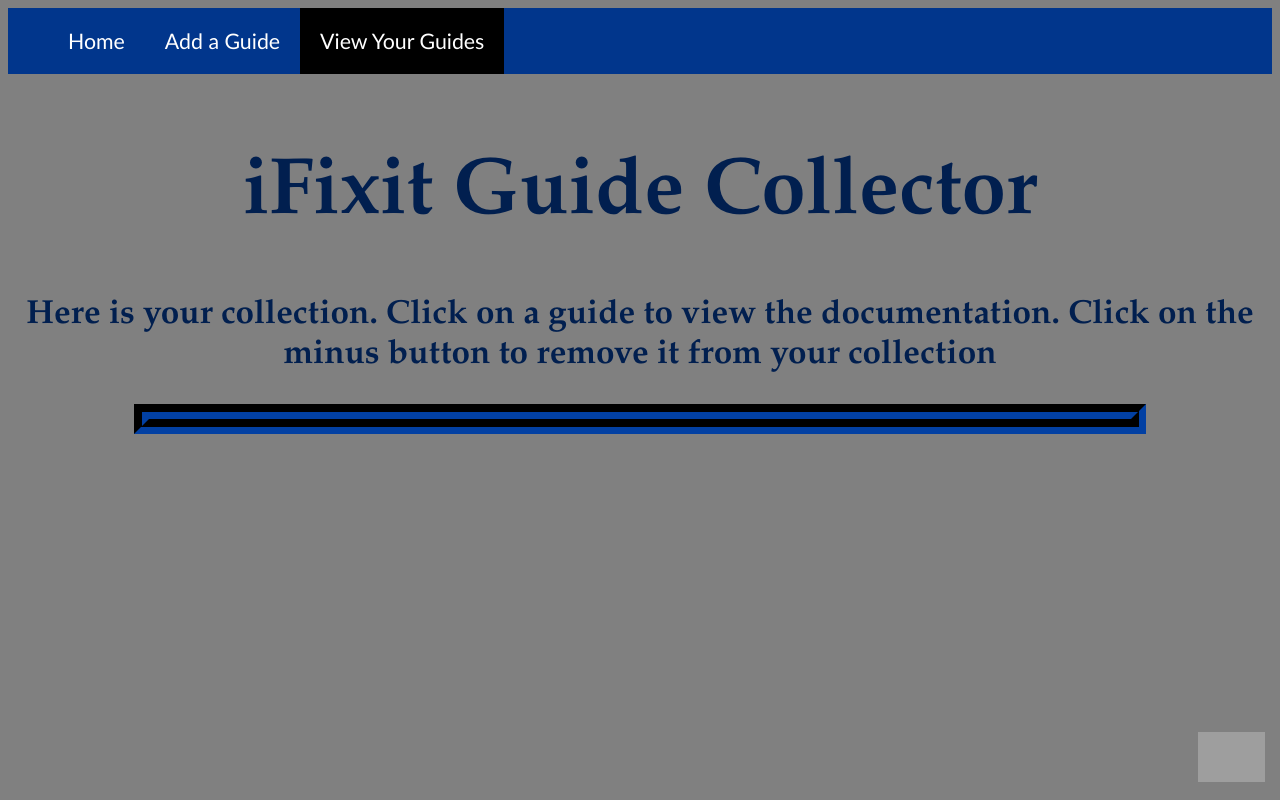
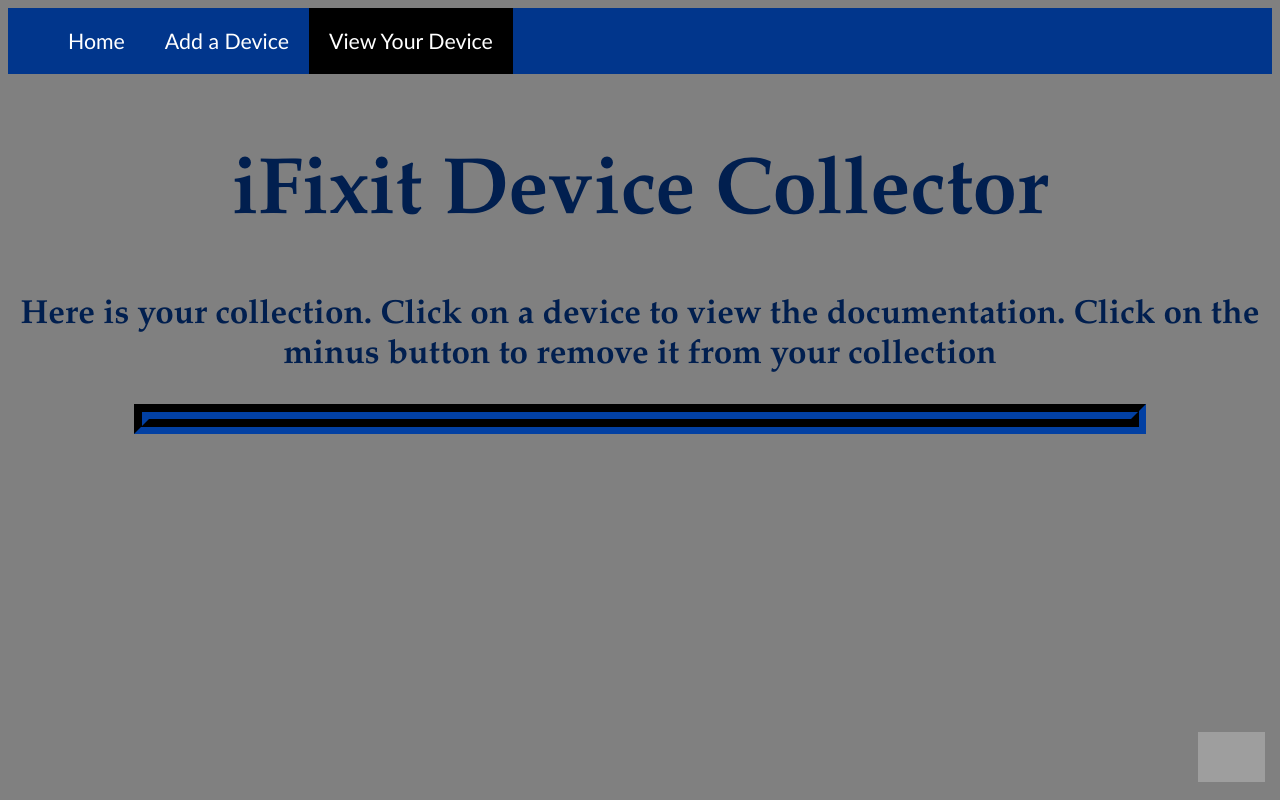
Before and after one commit to nvaa36/iFixit-Project, a plain HTML site: page View.html in a window 1280 px wide. Drawn offline with Linux system fonts and the light colour scheme; grey boxes are pictures that could not be loaded.

Commit message:
Update View.html

```diff
--- a/View.html
+++ b/View.html
@@ -12,14 +12,14 @@
     <script type="text/javascript" src="AddJS.js"></script>
     <ul class="nav">
       <li class="navelem"><a class="navlink" href="index.html">Home</a></li>
-      <li class="navelem"><a class="navlink" href="Add.html">Add a Guide</a></li>
-      <li class="navelem"><a class="active" href="View.html">View Your Guides</a></li>
+      <li class="navelem"><a class="navlink" href="Add.html">Add a Device</a></li>
+      <li class="navelem"><a class="active" href="View.html">View Your Device</a></li>
       <!--<li><a href="LogIn.html" class="loginlink">Log In</a></li>-->
     </ul>
     <br>
     <!--img of the fancy, calligraphy title of the website-->
-    <h1 class = "maintitle">iFixit Guide Collector</h1><!--Title of the website-->
-    <h2 style="color: #011f4f; font-size:25pt;">Here is your collection. Click on a guide to view the documentation. Click on the minus button to remove it from your collection</h2><!--Description of the website-->
+    <h1 class = "maintitle">iFixit Device Collector</h1><!--Title of the website-->
+    <h2 style="color: #011f4f; font-size:25pt;">Here is your collection. Click on a device to view the documentation. Click on the minus button to remove it from your collection</h2><!--Description of the website-->
     <div id="content">
     <table id = "table">
     </table>
```
